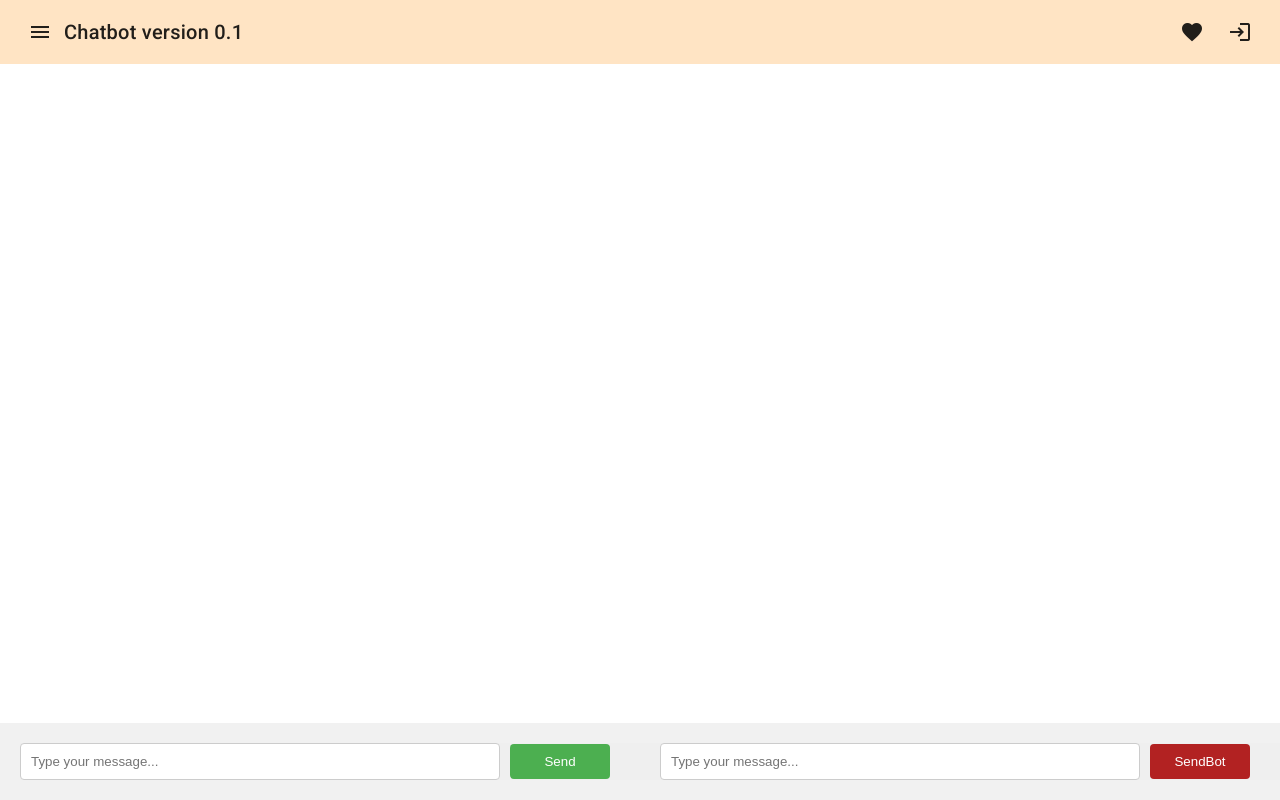
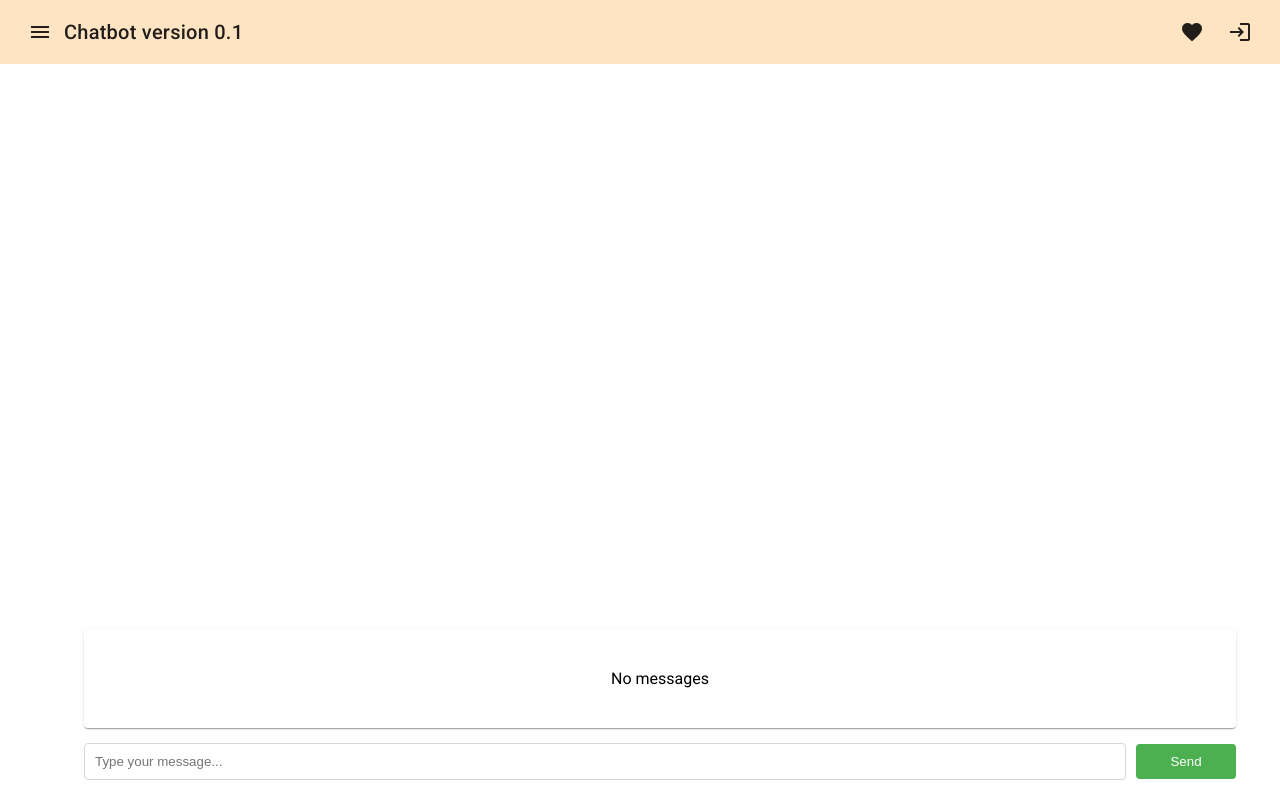
Before and after one commit to dtuanv/chatBotFE, an Angular app: page / in a window 1280 px wide. Built offline with nearby package versions, Linux system fonts and the light colour scheme.

Commit message:
styling chat and messages from user

```diff
--- a/src/app/app.component.css
+++ b/src/app/app.component.css
@@ -3,7 +3,7 @@ app-chat-bot {
   left: 0;
   bottom: 0;
   width: 100%;
-  background-color: #f1f1f1;
+  background-color: #ffffff;
   padding: 20px;
 }
 h1 {
--- a/src/app/chat-bot/chat-bot.component.css
+++ b/src/app/chat-bot/chat-bot.component.css
@@ -1,5 +1,5 @@
 .body{
-  background-color: #efefef;
+  background-color: #ffffff;
 }
 .chat-input {
   display: flex;
@@ -7,77 +7,58 @@
   justify-content: flex-end; /* Align items to the right */
 }
 
+.chat-input {
+  display: flex;
+  align-items: center;
+  margin: 15px 5% 0 5%;
+}
+
 .chat-input input[type="text"] {
   flex: 1;
   padding: 10px;
-  border: 1px solid #ccc;
+  border: 1px solid #d7d7d7;
   border-radius: 4px;
-  margin-right: 10px;
 }
 
 .chat-input button {
   padding: 10px 20px;
   background-color: #4CAF50;
-  color: white;
+  color: #ffffff;
   border: none;
   border-radius: 4px;
   cursor: pointer;
   width: 100px;
-  margin-right: 50px;
+  margin-left: 10px; /* Add margin between input and button */
 }
 
 .chat-input button:hover {
   background-color: #45a049;
 }
 
-.chat-messages {
-  position: fixed;
-  bottom: 150px;
-  right: 25px;
-  /*width: 300px;*/
-  /*max-height: 200px;*/
-  background-color: #dcf8c6;
-  border-radius: 10px;
-  overflow-y: auto;
+.chat-messages-all {
   padding: 10px;
-  font-family: 'Arial', sans-serif;
-  margin-right: 10px;
-}
-.chat-messages.empty {
-  background-color: white;
-  border-radius: 0;
-  padding: 0
+  text-align: right; /* Aligns the messages container to the right */
 }
 
 .chat-message {
-  margin-bottom: 10px;
-  padding: 5px;
   background-color: #dcf8c6;
-  border-radius: 5px;
+  padding: 10px;
+  margin: 0 20px 10px 0;
+  border-radius: 10px;
+  display: inline-block;
+  text-align: left; /* Aligns the text content to the left within the message card */
 }
 
-.chat-messages-bot {
-  position: fixed;
-  bottom: 150px;
-  left: 25px;
-  /*width: 300px;*/
-  /*max-height: 200px;*/
-  background-color: #f8c6c6;
-  border-radius: 10px;
-  overflow-y: auto;
-  padding: 10px;
-  font-family: 'Arial', sans-serif;
-  margin-right: 10px;
+.empty {
+  text-align: center;
+  padding: 20px;
 }
-.chat-messages-bot.emptyBot {
-  background-color: white;
-  border-radius: 0;
-  padding: 0
+.chat-messages-all {
+  margin: 0 5% 0 5%;
+  background-color: #e8e8e8;
+  color: #000000;
 }
 
-.chat-message-bot {
-  margin-bottom: 10px;
-  padding: 5px;
-  /*background-color: firebrick;*/
-  border-radius: 5px;
+.empty {
+  background-color: #ffffff; /* Set the background color to white */
 }
--- a/src/app/chat-bot/chat-bot.component.html
+++ b/src/app/chat-bot/chat-bot.component.html
@@ -1,30 +1,20 @@
 <div class="body">
-  <mat-card [class.empty]="messages.length === 0" class="chat-messages">
-    <div *ngFor="let message of messages" class="chat-message"> {{ message }}</div>
-  </mat-card>
-
-  <mat-card [class.emptyBot]="messagesBot.length === 0" class="chat-messages-bot">
-    <div *ngFor="let messageBot of messagesBot" class="chat-message-bot"><span style="font-family: Gill Sans, sans-serif;">Chatbot:</span> {{ messageBot }}</div>
+  <mat-card [class.empty]="messages.length === 0" class="chat-messages-all">
+    <div *ngIf="messages.length > 0">
+      <div *ngFor="let message of messages">
+        <mat-card class="chat-message">
+          {{ message }}
+        </mat-card>
+      </div>
+    </div>
+    <div *ngIf="messages.length === 0" class="empty">
+      No messages
+    </div>
   </mat-card>
 
   <div class="chat-input">
     <input class="input-user" type="text" (keyup.enter)="sendMessage()" placeholder="Type your message..." />
     <button (click)="sendMessage()">Send</button>
 
-    <input class="input-bot" type="text" (keyup.enter)="sendMessage2()" placeholder="Type your message..." />
-    <button style="background-color: firebrick" (click)="sendMessage2()">SendBot</button>
   </div>
 </div>
-
-
-
-
-
-<!--<mat-card [class.empty]="messages.length === 0" class="chat-messages">-->
-<!--  <div class="chat-message" *ngFor="let message of messages">{{ message }}</div>-->
-<!--</mat-card>-->
-
-<!--<div class="chat-input">-->
-<!--  <input type="text" (keyup.enter)="sendMessage()" placeholder="Type your message..." />-->
-<!--  <button (click)="sendMessage()">Send</button>-->
-<!--</div>-->
```
Also changed, not shown: 1 other file (tests, documents, lock files or other folders).
